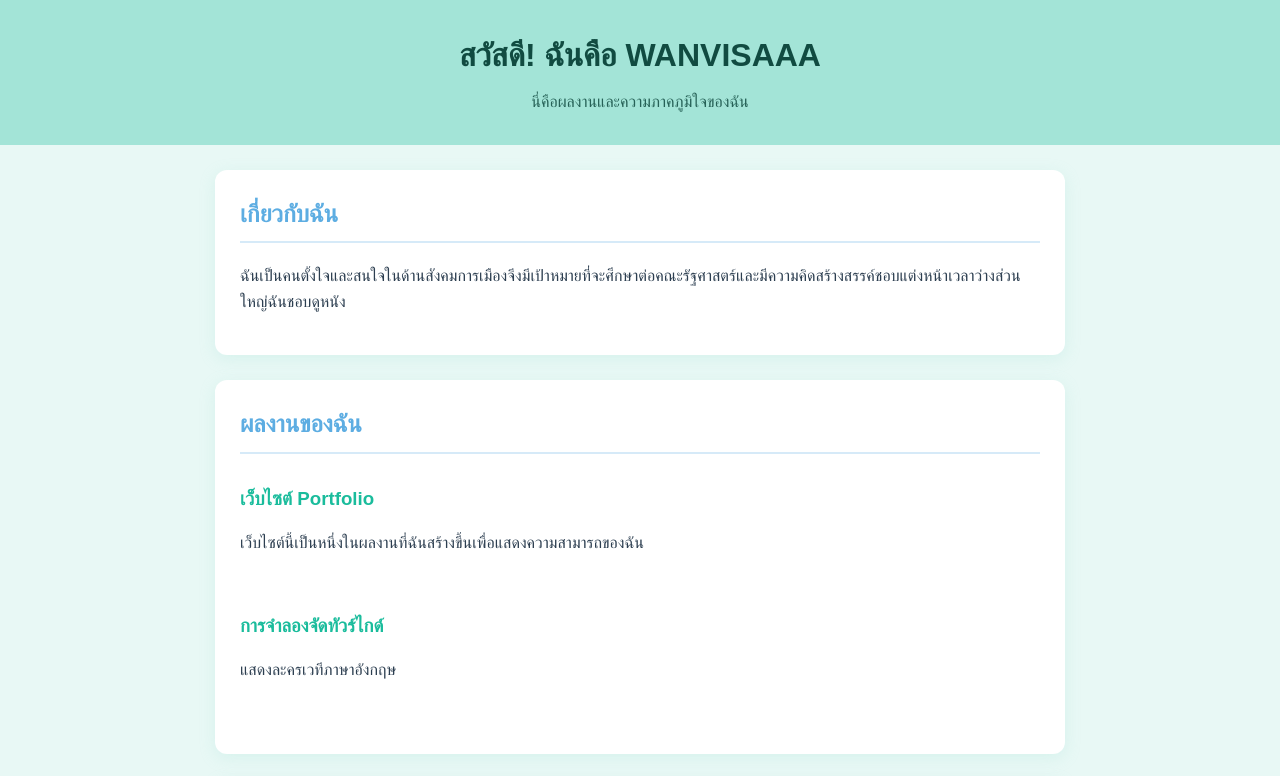
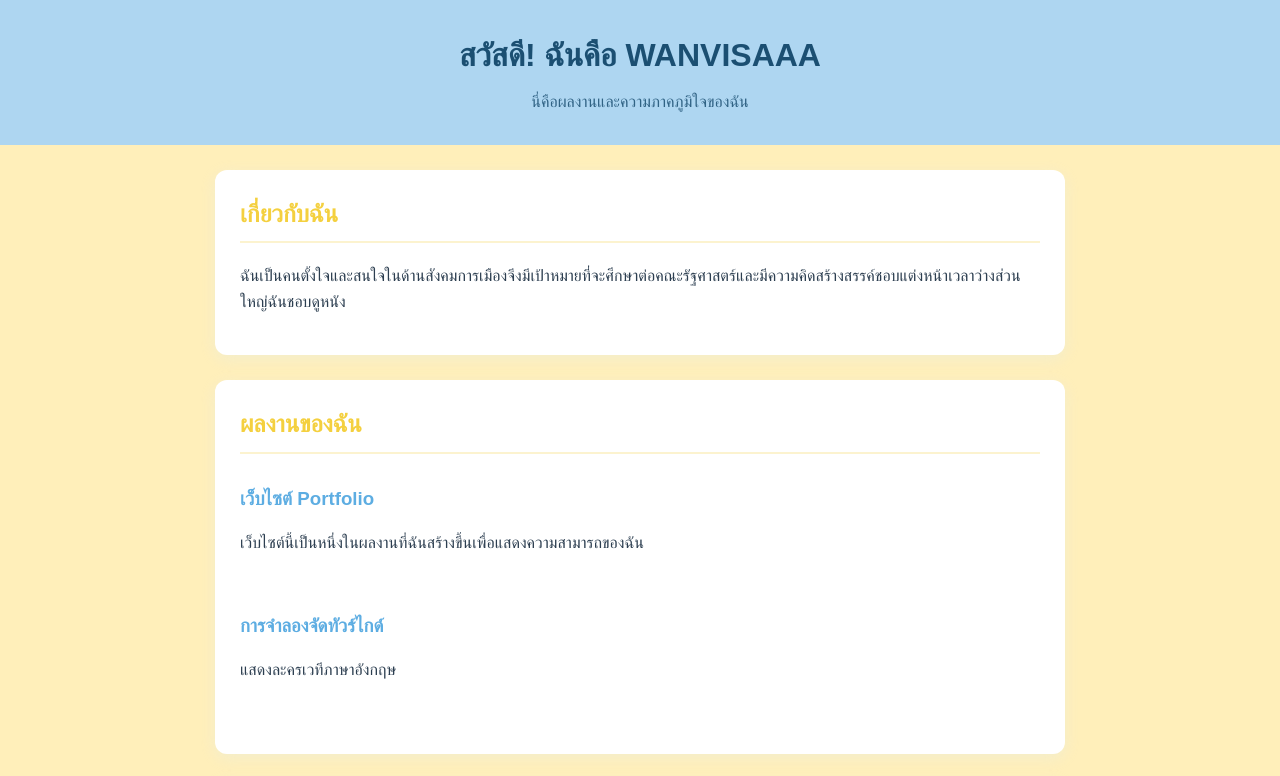
Before and after one commit to wanvisaaa/wanvisaaa.github.io, a plain HTML site: page index.html in a window 1280 px wide. Shown: the top 776 px of the page. Drawn offline with Linux system fonts and the light colour scheme.

Commit message:
Update style.css

```diff
--- a/style.css
+++ b/style.css
@@ -3,13 +3,13 @@ body {
     line-height: 1.6;
     margin: 0;
     padding: 0;
-    background-color: #E8F8F5; /* สีเขียวมิ้นต์พาสเทลแบบอ่อนมากๆ สำหรับพื้นหลังเว็บ */
-    color: #2C3E50;          /* สีเทาเข้มอมน้ำเงิน อ่านง่ายและเข้ากับโทนเย็น */
+    background-color: #FFEFBA; /* สีเหลืองพาสเทลนวลๆ อ่อนมากๆ สำหรับพื้นหลังเว็บ ให้ความรู้สึกอบอุ่น */
+    color: #2C3E50;          /* สีเทาเข้มอมน้ำเงิน อ่านง่ายและช่วยตัดกับสีพาสเทลได้ดี */
 }
 
 header {
-    background: #A3E4D7;    /* สีเขียวมิ้นต์พาสเทลสดใส สำหรับแถบหัวข้อหลัก */
-    color: #114B41;          /* สีเขียวเข้มเพื่อความคมชัดและอ่านง่ายบนพื้นมิ้นต์ */
+    background: #AED6F1;    /* สีฟ้าพาสเทลสดใส สำหรับแถบหัวข้อหลัก */
+    color: #1B4F72;          /* สีน้ำเงินเข้ม เพื่อให้ตัวหนังสือบนพื้นสีฟ้าอ่านง่ายชัดเจน */
     padding: 30px 0;
     text-align: center;
 }
@@ -31,12 +31,12 @@ section {
     max-width: 800px;
     background: white;
     border-radius: 12px;     /* ความโค้งมนนุ่มนวล */
-    box-shadow: 0 4px 15px rgba(163, 228, 215, 0.25); /* เงาฟุ้งๆ โทนเขียวมิ้นต์อ่อน */
+    box-shadow: 0 4px 15px rgba(214, 234, 248, 0.3); /* เงาฟุ้งๆ โทนฟ้าพาสเทลอ่อน */
 }
 
 h2 {
-    color: #5DADE2;         /* สีฟ้าพาสเทลสดใส สำหรับหัวข้อหลัก (เช่น เกี่ยวกับฉัน, ผลงาน) */
-    border-bottom: 2px solid #D6EAF8; /* เส้นคั่นใต้หัวข้อเป็นสีฟ้าอ่อน */
+    color: #F4D03F;         /* สีเหลืองพาสเทลเข้ม สดใส สำหรับหัวข้อหลัก (เช่น เกี่ยวกับฉัน, ผลงาน) */
+    border-bottom: 2px solid #FCF3CF; /* เส้นคั่นใต้หัวข้อเป็นสีเหลืองพาสเทลอ่อน */
     padding-bottom: 8px;
     margin-top: 0;
 }
@@ -48,7 +48,7 @@ h2 {
 
 .project h3 {
     margin: 0 0 8px;
-    color: #1ABC9C;         /* สีเขียวมิ้นต์เข้ม สำหรับชื่อผลงานให้ดูเด่น */
+    color: #5DADE2;         /* สีฟ้าพาสเทลเข้ม สำหรับชื่อผลงานให้ดูเด่นชัด */
 }
 
 ul {
@@ -60,25 +60,24 @@ ul li {
     margin-bottom: 8px;
 }
 
-/* ตกแต่งจุด Bullet point ของรายการให้เป็นสีเขียวมิ้นต์เข้ากับธีม */
+/* ตกแต่งจุด Bullet point ของรายการให้เป็นสีฟ้าเข้ากับธีม */
 ul li::marker {
-    color: #1ABC9C;
+    color: #5DADE2;
 }
 
 footer {
     text-align: center;
     padding: 20px 0;
-    background: #AED6F1;     /* สีฟ้าพาสเทลโทนเข้มขึ้นมาหน่อยสำหรับแถบท้ายหน้า */
-    color: #1B4F72;          /* สีข้อความท้ายหน้า */
+    background: #F9E79F;     /* สีเหลืองพาสเทลโทนเข้มอบอุ่นสำหรับแถบท้ายหน้า */
+    color: #7D6608;          /* สีน้ำตาลเข้มอมเหลือง เพื่อให้ข้อความท้ายหน้าเด่นชัด */
     margin-top: 40px;
 }
 
 footer a {
-    color: #1F618D;         /* สีน้ำเงินฟ้าเข้มสำหรับลิงก์ เพื่อให้โดดเด่นและปลอดภัยตามหลัก Contrast */
+    color: #2874A6;         /* สีน้ำเงินฟ้าเข้มสำหรับลิงก์ เพื่อให้โดดเด่นและปลอดภัยตามหลัก Contrast */
     text-decoration: none;
     font-weight: bold;
 }
 
 footer a:hover {
-    text-decoration: underline; /* ขีดเส้นใต้เมื่อเอาเมาส์ไปชี้ลิงก์ */
-}
+    text-decoration: underline; /*
```
